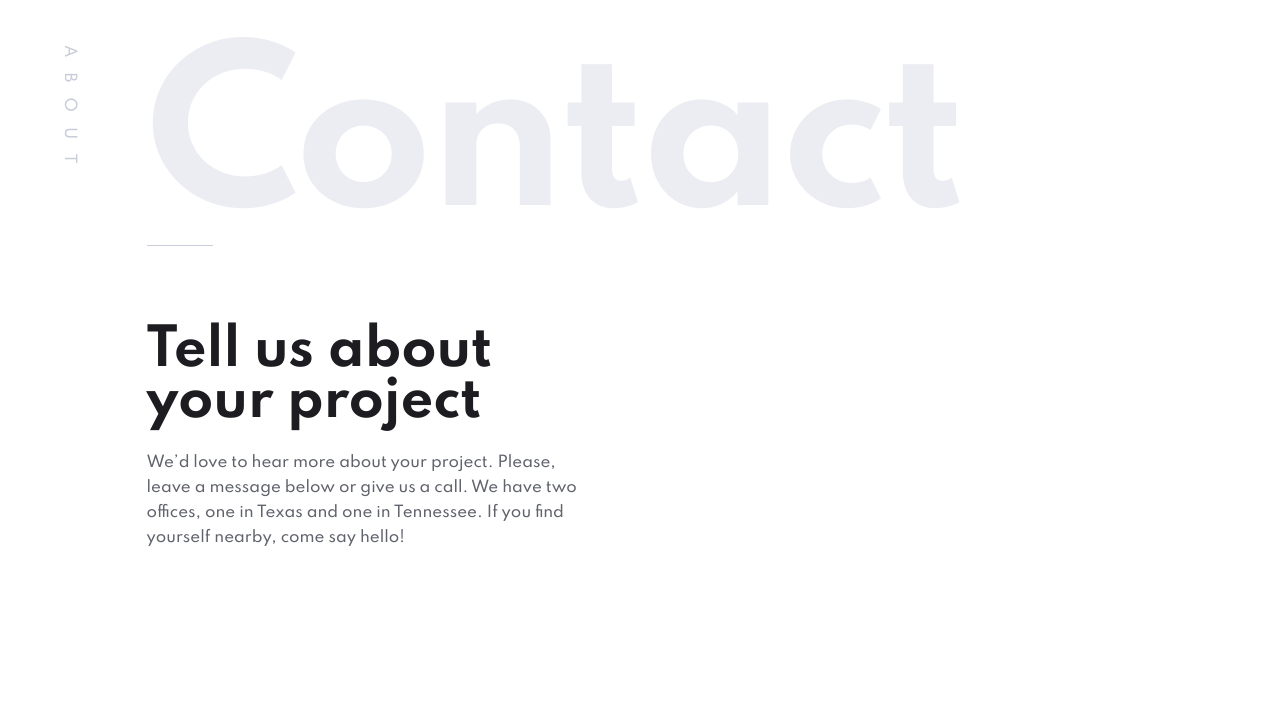
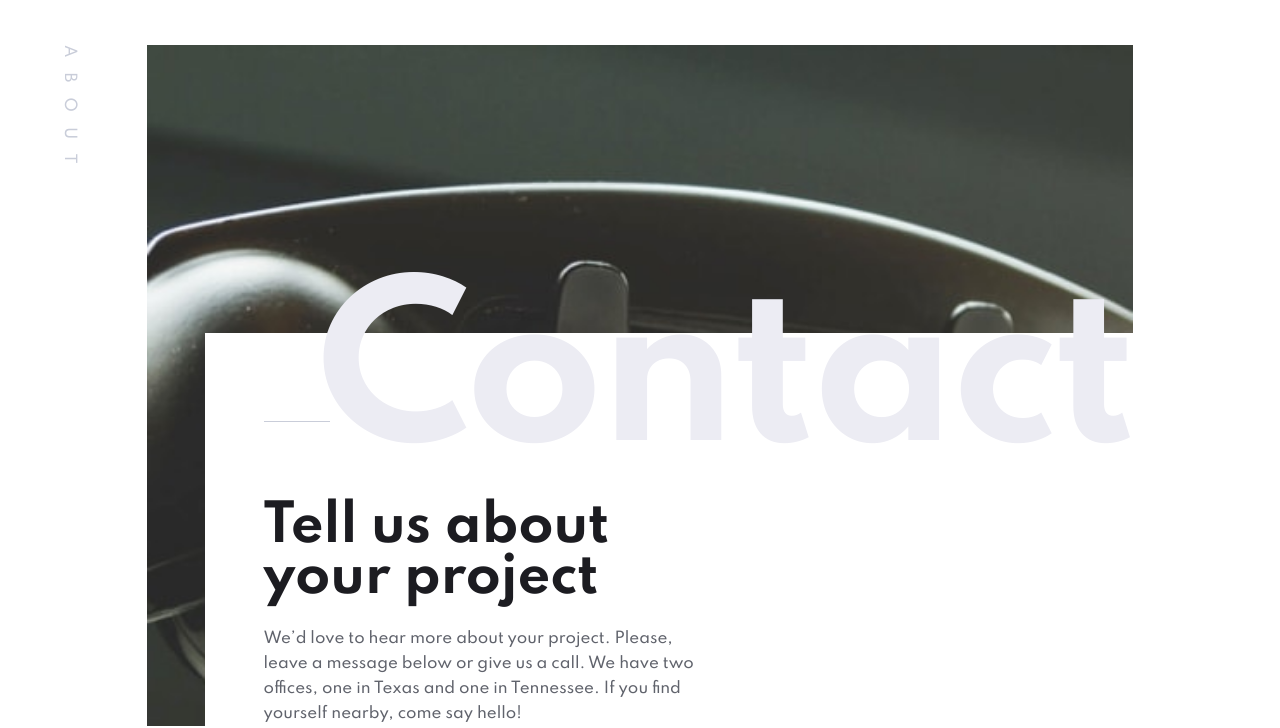
Before and after one commit to helphop/FEM-ARCH, a website: page main/contact.html in a window 1280 px wide. Shown: the part 107-835 px from the top of the page. Drawn offline with Linux system fonts and the light colour scheme.

Commit message:
header section complete

```diff
--- a/main/assets/css/pages/_contact.scss
+++ b/main/assets/css/pages/_contact.scss
@@ -9,6 +9,24 @@
       width: 343px;
       position: absolute;
       bottom: 0.5px;
+    }
+
+    @include breakpoint(sm) {
+      .container {
+        background: url('../images/contact/tablet/image-hero.jpg') no-repeat;
+        background-size: cover;
+        padding: 18rem 0 0 3.625rem;
+        position: relative;
+      }
+      .header__content {
+        padding: 5.5rem 0 0 3.6875rem;
+        background: var(--color-white);
+      }
+      h1 {
+          position: absolute;
+          right: 0;
+          top: 14.6875rem;
+         }
     }
   }
 
--- a/main/contact.html
+++ b/main/contact.html
@@ -41,8 +41,8 @@
           <div class="white-box hide@sm"></div>
         </div>
         <div class="container">
-          <h1 class="text--huge display@sm">Contact</h1>
           <div class="header__content">
+            <h1 class="text--huge display@sm">Contact</h1>
             <div class="horizontal-line display@sm"></div>
             <h2 class="margin-top-md">Tell us about your project</h2>
             <p class="margin-top-md">We’d love to hear more about your project. Please, leave a message below or give
```
Also changed, not shown: main/assets/css/style.css.
